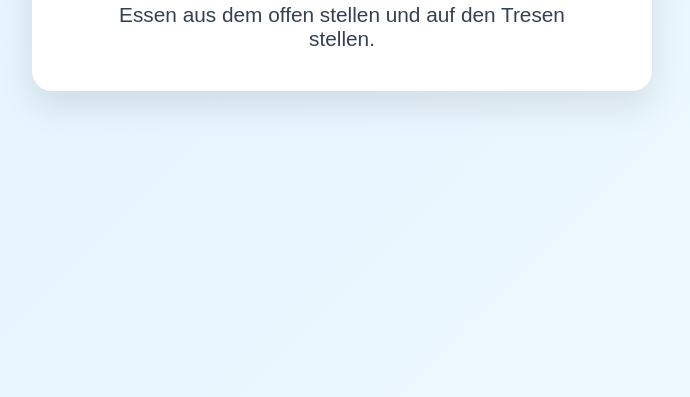
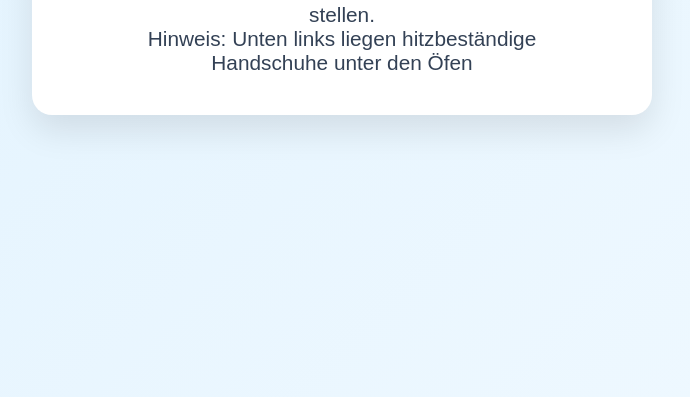
Before and after one commit to ery524/AzubiApp, a website: page Aufgaben wenn Liane nicht da ist/aufgabe3.html in a window 1280 px wide. Shown: the part 403-800 px from the top of the page, without its empty margins (298-988 px from the left). Drawn offline with Linux system fonts and the light colour scheme.

Commit message:
Update task description in aufgabe3.html

```diff
--- a/Aufgaben wenn Liane nicht da ist/aufgabe3.html
+++ b/Aufgaben wenn Liane nicht da ist/aufgabe3.html
@@ -42,7 +42,8 @@
 <body>
     <div class="task-container">
         <h1>Aufgabe 3</h1>
-        <p>Essen aus dem offen stellen und auf den Tresen stellen.</p>
+        <p>Essen aus dem Ofen holen und auf den Tresen stellen.</p>
+        <p>Hinweis: Unten links liegen hitzbeständige Handschuhe unter den Öfen</p>
     </div>
 </body>
 </html>
```
